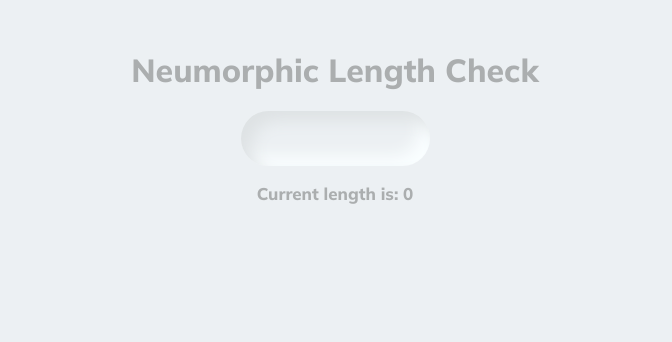
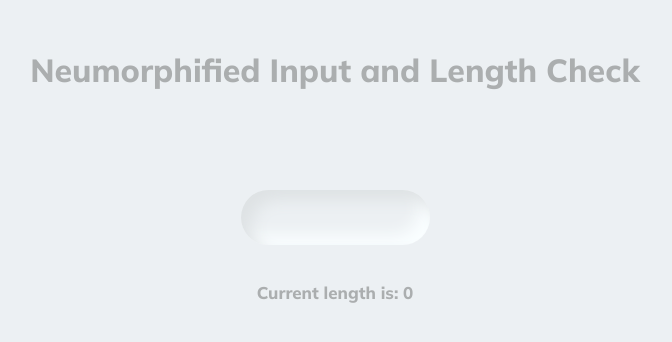
Before and after one commit to jos3ph-m/neumorphified, a React (Create React App) app: page / in a window 1280 px wide. Shown: the top 342 px of the page, without its empty margins (305-977 px from the left). Built offline with nearby package versions, Linux system fonts and the light colour scheme.

Commit message:
CSS fixes added

```diff
--- a/src/App.css
+++ b/src/App.css
@@ -5,6 +5,10 @@ body {
   background: #ecf0f3;
   font-family: "Mulish", sans-serif;
   color: #abaeaf;
+}
+
+h1 {
+  margin-bottom: 100px;
 }
 
 input {
@@ -17,6 +21,7 @@ input {
   background: #ecf0f3;
   color: #abaeaf;
   box-shadow: inset 10px 10px 16px #dee2e4, inset -10px -10px 16px #fafeff;
+  margin-bottom: 20px;
 }
 
 .length {
--- a/src/App.js
+++ b/src/App.js
@@ -33,7 +33,7 @@ class App extends Component {
     });
     return (
       <div className="App">
-        <h1>Neumorphic Length Check</h1>
+        <h1>Neumorphified Input and Length Check</h1>
         {/* <ol>
             <li>Create an input field (in App component) with a change listener which outputs the length of the entered text below it (e.g. in a paragraph).</li>
             <li>Create a new component (=> ValidationComponent) which receives the text length as a prop</li>
--- a/src/Char/Char.css
+++ b/src/Char/Char.css
@@ -7,4 +7,6 @@
   border-radius: 50px;
   background: #ecf0f3;
   box-shadow: 10px 10px 16px #dee2e4, -10px -10px 16px #fafeff;
+  cursor: pointer;
+  user-select: none;
 }
```
